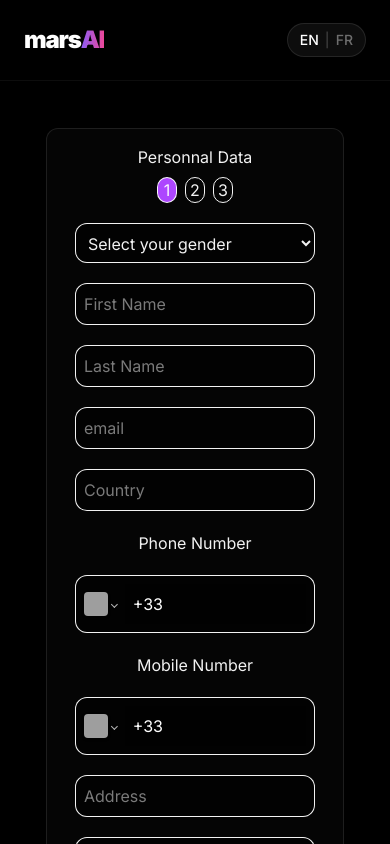
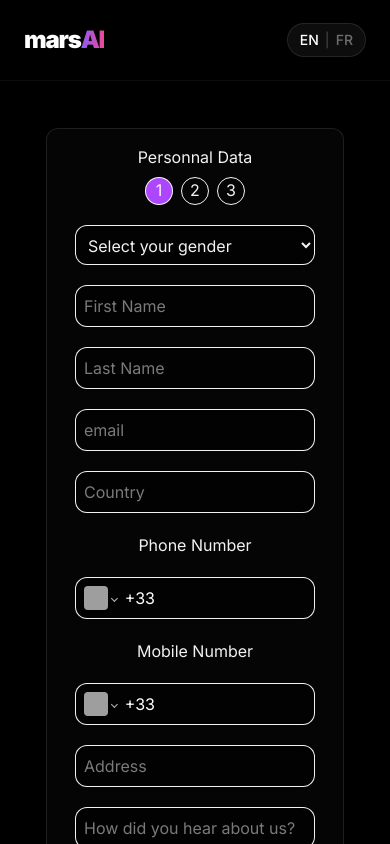
Before and after one commit to YusufByn/MarsAi, a React app in the folder frontend/: page /formsubmission in a window 390 px wide. Shown: the top 844 px of the page. Built offline with nearby package versions, Linux system fonts and the light colour scheme; no server answers; grey boxes are pictures that could not be loaded; the HTML template or start-up script is replaced by a standard one.

Commit message:
commit 1.9 a quick fix to the height of the phone input

```diff
--- a/frontend/src/components/Form/ParticipationPersonnalData.jsx
+++ b/frontend/src/components/Form/ParticipationPersonnalData.jsx
@@ -179,13 +179,13 @@ const ParticipationPersonnalData = ({setEtape, formData, setFormData: setFormDat
       <h2 className="p-2">Personnal Data</h2>
 
       <div className="text-center flex flex-raw space-between justify-center gap-2">
-        <div className="border rounded-xl w-5  bg-purple-500">
+        <div className="border rounded-full w-7 h-7 bg-purple-500">
           1
         </div>
-        <div className="border rounded-xl w-5">
+        <div className="border rounded-full w-7 h-7">
           2
         </div>
-        <div className="border rounded-xl w-5">
+        <div className="border rounded-full w-7 h-7">
           3
         </div>
       </div>
--- a/frontend/src/components/Form/ParticipationVideoData.jsx
+++ b/frontend/src/components/Form/ParticipationVideoData.jsx
@@ -110,13 +110,13 @@ const ParticipationVideoData = ({setEtape, formData, setFormData: setFormDataPro
       <h2 className="p-2">Video Data</h2>
 
       <div className="text-center flex flex-raw space-between justify-center gap-2">
-        <div className="border rounded-xl w-5">
+        <div className="border rounded-full w-7 h-7">
           1
         </div>
-        <div className="border rounded-xl w-5 bg-purple-500">
+        <div className="border rounded-full w-7 h-7 bg-purple-500">
           2
         </div>
-        <div className="border rounded-xl w-5">
+        <div className="border rounded-full w-7 h-7">
           3
         </div>
       </div>
--- a/frontend/src/components/Form/ParticipationVideoUpload.jsx
+++ b/frontend/src/components/Form/ParticipationVideoUpload.jsx
@@ -294,13 +294,13 @@ const ParticipationVideoUpload = ({setEtape, formData, setFormData: setFormDataP
       <h2 className="p-2">Video Upload</h2>
 
       <div className="text-center flex flex-raw space-between justify-center gap-2">
-        <div className="border rounded-xl w-5">
+        <div className="border rounded-full w-7 h-7">
           1
         </div>
-        <div className="border rounded-xl w-5">
+        <div className="border rounded-full w-7 h-7">
           2
         </div>
-        <div className="border rounded-xl w-5 bg-purple-500">
+        <div className="border rounded-full w-7 h-7 bg-purple-500">
           3
         </div>
       </div>
--- a/frontend/src/components/Form/PhoneInputStyles.css
+++ b/frontend/src/components/Form/PhoneInputStyles.css
@@ -8,10 +8,10 @@
 
 .PhoneInputInput {
   flex: 1;
-  background: rgba(0, 0, 0, 0.5);
+  background: transparent;
   border: none;
   color: white;
-  padding: 0.5rem;
+  padding: 0;
   outline: none;
   font-size: 1rem;
 }
```
